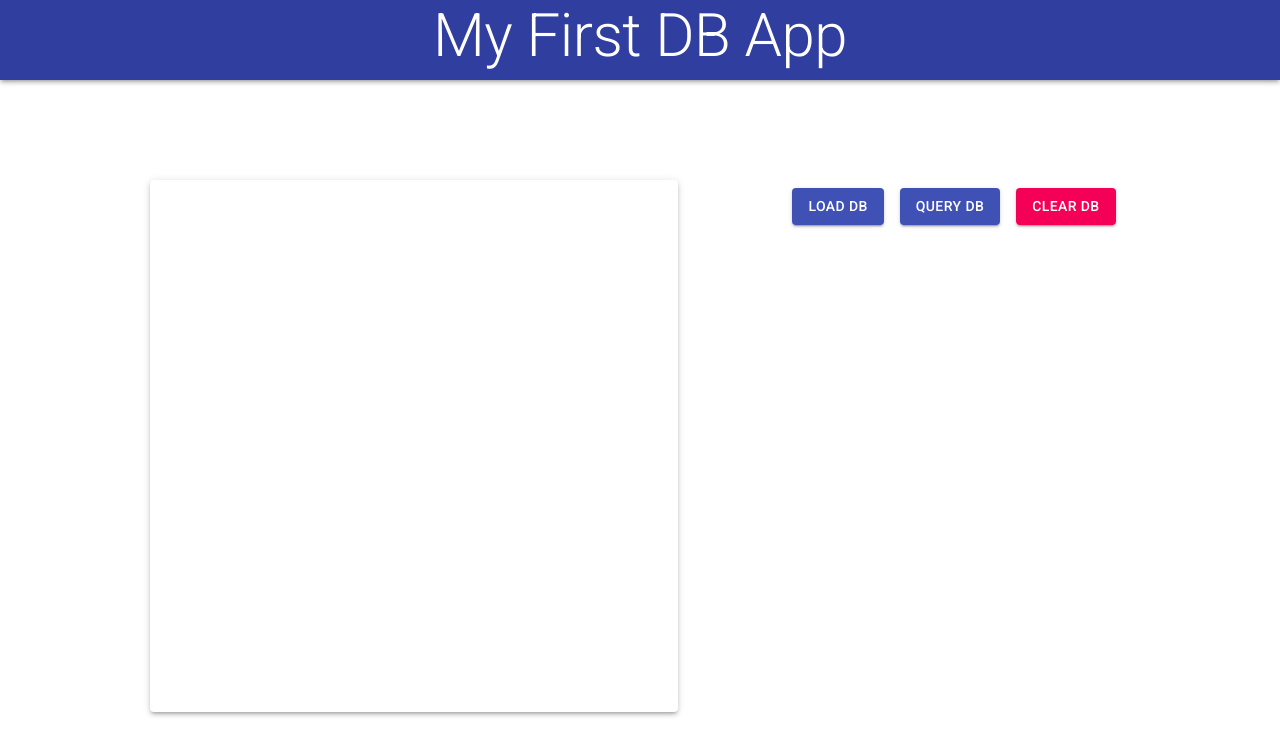
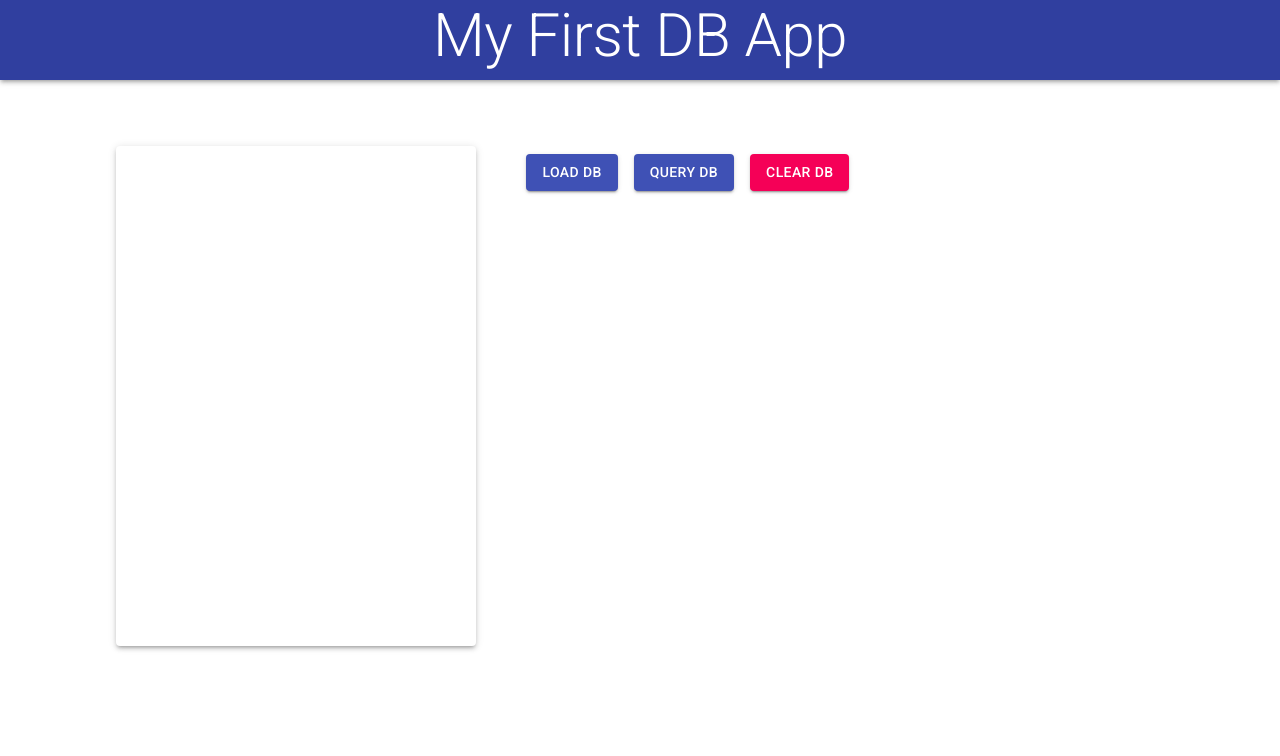
Before and after one commit to MeryCardenas23/First-DB-App, a React (Create React App) app: page / in a window 1280 px wide. Shown: the top 756 px of the page. Built offline with nearby package versions, Linux system fonts and the light colour scheme.

Commit message:
refactor(App): Update CSS styles

```diff
--- a/src/App.css
+++ b/src/App.css
@@ -11,21 +11,9 @@
   padding: 50px 100px;
 }
 
-.Home-rightcolumn,
-.Home-leftcolumn {
-  padding: 50px;
-}
-
-.Home-rightcolumn {
-  width: 60%;
-}
-
-.Home-leftcolumn {
-  width: 40%;
-}
-
-#ResultArea {
+.Home section {
   padding: 16px;
+  width: 33.33%;
 }
 
 #ResultArea ol{
```
